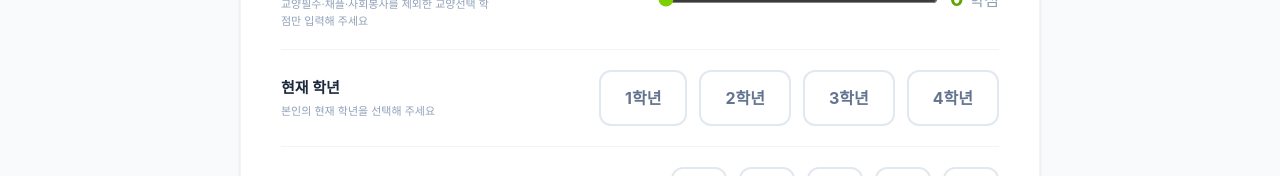
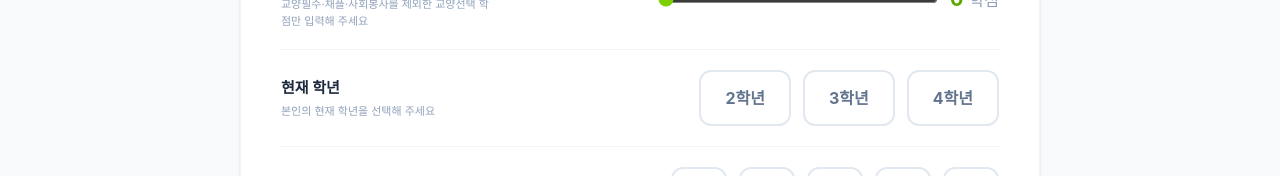
Before and after one commit to 2026-skhuthon-team1/frontend, a React (Vite) app: page /input in a window 1280 px wide. Shown: the part 360-536 px from the top of the page. Built offline with nearby package versions, Linux system fonts and the light colour scheme; no server answers.

Commit message:
fix/#52: 2학년 이상 학년 선택 버튼에서 1학년 제거

```diff
--- a/src/pages/TimetableInputPage.jsx
+++ b/src/pages/TimetableInputPage.jsx
@@ -7,7 +7,7 @@ import { FREE_MAJOR } from '../store/timetableStore'
 import TopBar from '../components/TopBar'
 
 const DAYS = ['월', '화', '수', '목', '금']
-const GRADES = [1, 2, 3, 4] // 1학년은 아직 시간표 입력 대상이 아니므로 제외
+const GRADES = [2, 3, 4] // 1학년은 필수 교양 화면을 거치는 별도 흐름이라 학년을 고르지 않는다
 const MAX_MAJOR_CREDITS = 24
 
 function SectionRow({ label, description, children }) {
```
